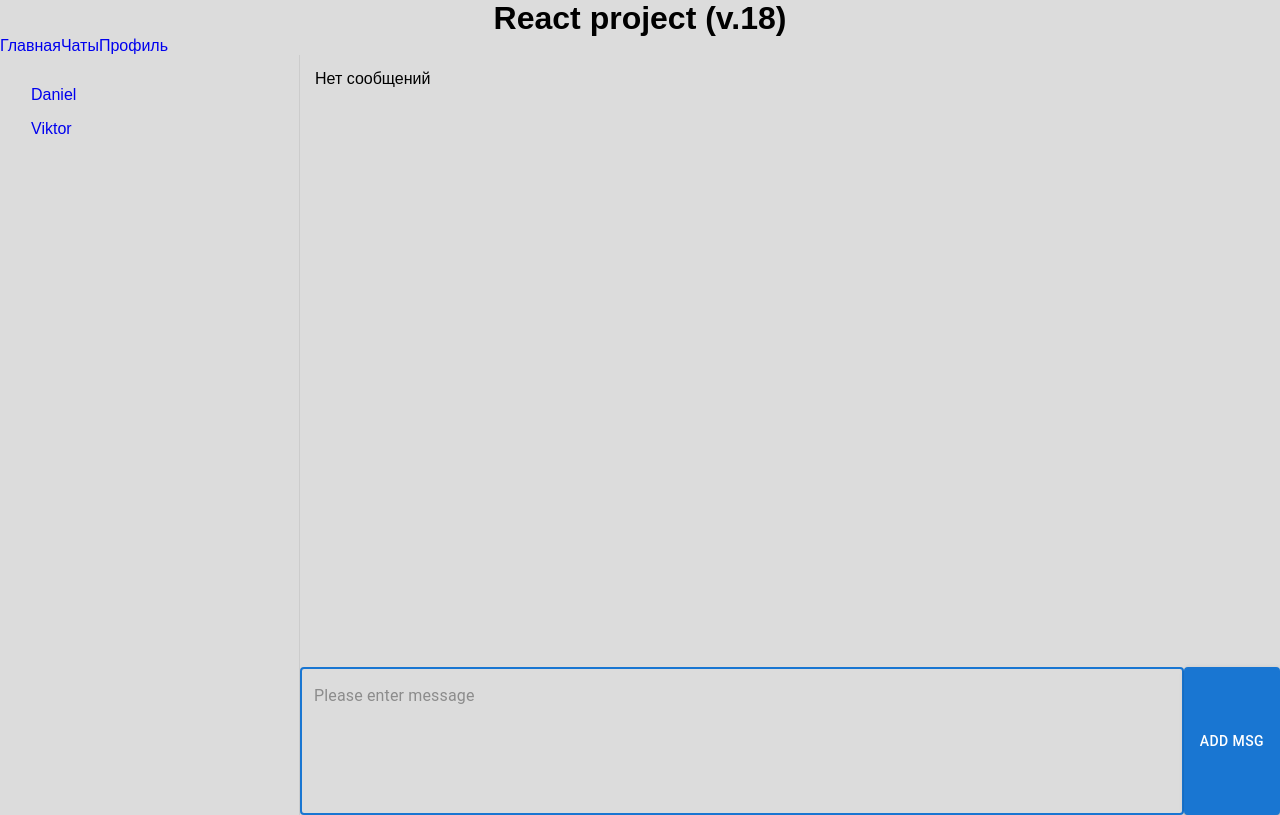
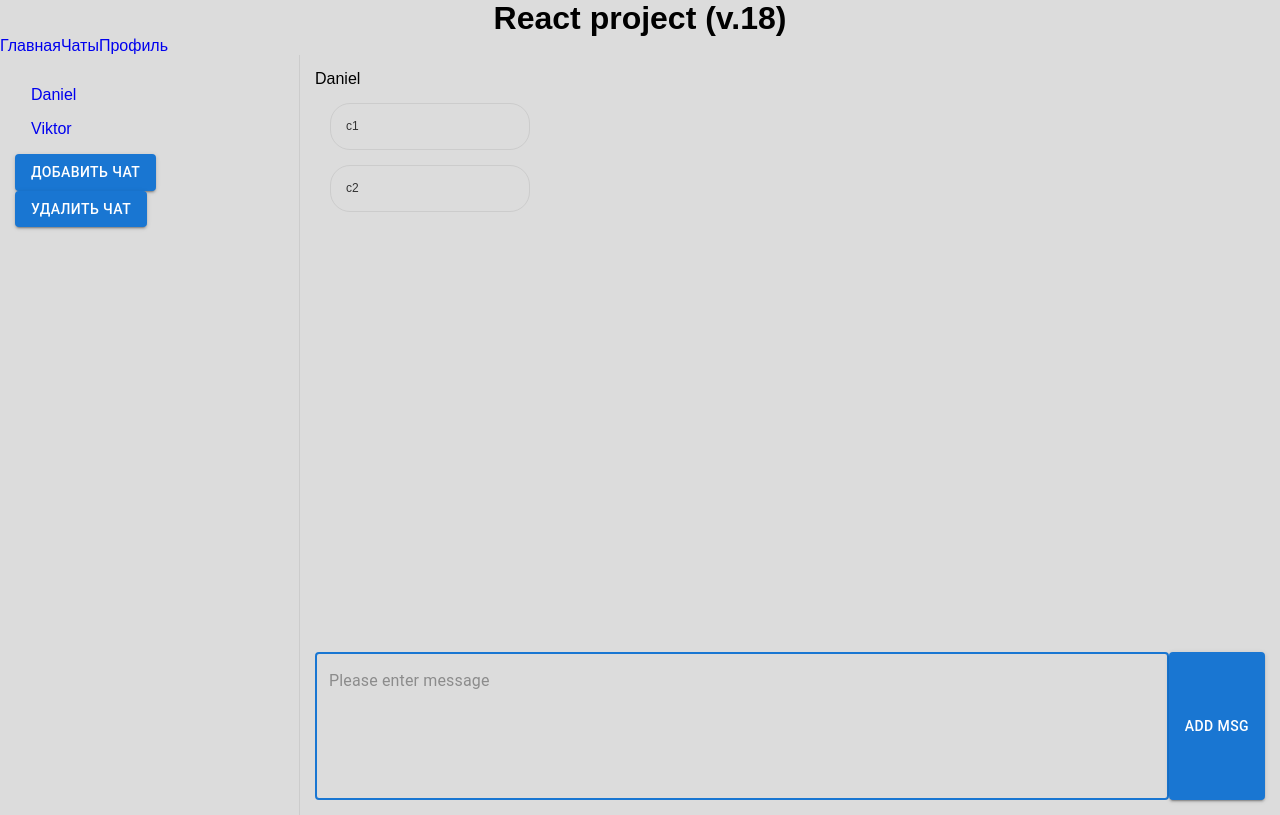
Before and after one commit to Daniil-333/reactGB, a React (Create React App) app: page /chats/chat0 in a window 1280 px wide. Built offline with nearby package versions, Linux system fonts and the light colour scheme.

Commit message:
dz6 is done

```diff
--- /dev/null
+++ b/src/components/Chat/Chat.jsx
@@ -0,0 +1,12 @@
+import { Message } from '../Message/Message';
+
+
+export const Chat = ({chat}) => {
+
+    const messages = chat.messages;
+
+    return <div id={chat.id}>
+                <h6>{chat.name}</h6>
+                { messages.map((msg,i) => <Message key={i} text={msg}/>) }
+            </div>
+}
--- a/src/components/Chats/Chats.jsx
+++ b/src/components/Chats/Chats.jsx
@@ -1,26 +1,29 @@
 import { useEffect, useRef, useState } from 'react';
-import { Link, useParams } from "react-router-dom";
+import { Link, Navigate, useParams } from "react-router-dom";
 import { Form } from '../Form/Form';
-import { Message } from '../Message/Message';
-import {List, ListItem} from '@mui/material';
+import { Chat } from '../Chat/Chat';
+import {List, ListItem, Button} from '@mui/material';
+import { useSelector, useDispatch } from 'react-redux';
+import { addChat, removeChat } from '../../slices/chats';
 
 export const Chats = () => {
     const isFirstRender = useRef(true);
-    const [messageList, setMessageList] = useState([])
-    const [userList, setUserList] = useState([
+    const [messageList] = useState([])
 
-      {
-        'id': 'chat0',
-        'name': 'Daniel',
-        'messages': messageList,
-      },
-      {
-        'id': 'chat1',
-        'name': 'Viktor',
-        'messages': messageList,
+    const chats = useSelector(state => state.chats);
+    const dispatch = useDispatch();
+
+    const {chatID} = useParams()
+
+    const newChat = {
+      'id': parseInt(chats.length),
+      'name': 'New Person',
+      'messages': [],
     }
-    ])
-    const {chatID} = useParams()
+
+    // if(!chats.find(item => item.id == chatID)) {
+    //   return <Navigate to="*" />;
+    // }
 
     useEffect(() => {
         if (!isFirstRender.current) {
@@ -36,19 +39,32 @@
         <div className='chat'>
             <div className='chat__persons'>
               <List >
-                {userList?.map((user, id) => {
+                  {chats?.map((user, id) => {
                   return <Link to={`chat${id}`} key={user['id']}>
                           <ListItem>{user.name}</ListItem>
                         </Link>
                   })}
               </List>
+              <Button
+                variant="contained"
+                onClick={() => {
+                  dispatch(addChat(newChat))
+                }}
+              >Добавить чат</Button>
+              <Button
+                variant="contained"
+                onClick={() => {
+                  dispatch(removeChat())
+                }}
+              >Удалить чат</Button>
             </div>
             <div className='chat__main'>
-              {(messageList.length > 0) ?
+              {!chatID ? <p>Выберите чат</p> :
+                (chats.length > 0) ?
                     <div className="chat__messages">
-                    {messageList?.map((item) => {
-                      if(item.chatID === chatID) {
-                        return <Message key={item['id']} message={item}/>
+                      {chats?.map((item) => {
+                        if(item.id === chatID) {
+                          return <Chat key={item['id']} chat={item}/>
                         }
                       })}
                     </div> :
@@ -56,7 +72,7 @@
                 }
             </div>
             <div className='chat__footer'>
-              <Form setMessageList={setMessageList} />
+              <Form />
             </div>
         </div>
     );
--- a/src/components/Form/Form.jsx
+++ b/src/components/Form/Form.jsx
@@ -1,27 +1,22 @@
 import { useState, useRef } from 'react';
 import { useParams } from "react-router-dom";
+import { useDispatch } from 'react-redux';
+import { addMessage } from "../../slices/chats";
 import Button from '@mui/material/Button';
 import OutlinedInput from '@mui/material/OutlinedInput';
 
-export const Form = ({setMessageList}) => {
+export const Form = () => {
 
     const [value, setValue] = useState('');
     const inputRef = useRef(null);
     const {chatID} = useParams()
+    const dispatch = useDispatch();
 
-    const addMessage = (ev) => {
-        ev.preventDefault();
+    const addMsg = (e) => {
+        e.preventDefault();
 
         if(value) {
-            setMessageList(prevState => {
-
-                return [...prevState, {
-                    'id': ++prevState.length,
-                    'chatID': chatID,
-                    'author': 'Автор',
-                    'text': value,
-                }]
-            })
+            dispatch(addMessage({id:chatID,data:value}));
             setValue('')
             inputRef.current.classList.add('Mui-focused')
             inputRef.current.click();
@@ -31,7 +26,7 @@
 
     }
 
-    return <form onSubmit={addMessage} className="chat__form">
+    return <form onSubmit={addMsg} className="chat__form">
 
                 <OutlinedInput
                     id="outlined-basic"
--- a/src/components/Message/Message.jsx
+++ b/src/components/Message/Message.jsx
@@ -1,10 +1,9 @@
 import style from './Message.module.scss'
 
-export const Message = ({message}) => {
+export const Message = ({text}) => {
 
-
-    return <div className={style.message} id={message.id}>
-                <p className={style.heading}>{message.author}</p>
-                <p className={style.messageTxt}>{message.text}</p>
+    return <div className={style.message}>
+                <p className={style.heading}></p>
+               <p className={style.messageTxt}>{text}</p>
             </div>
 }
--- a/src/components/Profile/Profile.jsx
+++ b/src/components/Profile/Profile.jsx
@@ -1,6 +1,6 @@
 import { useCallback } from "react";
 import { useSelector, useDispatch } from "react-redux";
-import { toggleShowName } from "../../store/profile/reducer";
+import { toggleShowName } from "../../slices/profile";
 
 export const Profile = () => {
 
@@ -10,8 +10,6 @@
     const setShowName = useCallback(() => {
         dispatch(toggleShowName());
     }, [dispatch]);
-
-    console.log(name);
 
     return (
         <div className="profilePage">
--- a/src/index.js
+++ b/src/index.js
@@ -14,5 +14,4 @@
             <App />
         </BrowserRouter>
     </Provider>
-
 );
--- a/src/index.scss
+++ b/src/index.scss
@@ -41,6 +41,7 @@
 
     &__footer {
         grid-area: form;
+        padding: 15px;
     }
 
     &__form {
--- /dev/null
+++ b/src/slices/chats.js
@@ -0,0 +1,35 @@
+import {createSlice} from '@reduxjs/toolkit';
+
+const initialState = [
+    {
+        'id': 'chat0',
+        'name': 'Daniel',
+        'messages': ['c1', 'c2'],
+    },
+    {
+        'id': 'chat1',
+        'name': 'Viktor',
+        'messages': ['c3', 'c4'],
+    }
+]
+
+export const chatSlice = createSlice({
+    name: 'chats',
+    initialState,
+    reducers: {
+        addChat: (state, action) => {
+            return [...state, action.payload]
+        },
+        removeChat: (state) => {
+            return [...state.filter((e,i) => i < state.length - 1)]
+        },
+        addMessage: (state, action) => {console.log(action);
+            state[action.payload.id].messages.push(action.payload.data);
+            return state;
+        }
+    }
+})
+
+export const { addChat, removeChat, addMessage } = chatSlice.actions
+
+export default chatSlice.reducer
--- a/src/store/store.js
+++ b/src/store/store.js
@@ -1,9 +1,11 @@
 import { configureStore } from '@reduxjs/toolkit'
-import profileReducer from './profile/reducer';
+import profileReducer from '../slices/profile';
+import chatReducer from '../slices/chats';
 
 
 export const store = configureStore({
   reducer: {
-    profile: profileReducer
+    profile: profileReducer,
+    chats: chatReducer
   }
 })
```
Also changed, not shown: src/slices/profile.js (renamed from src/store/profile/reducer.js, +0 -9 lines). Lines whose indentation alone changed are shown as unchanged.
